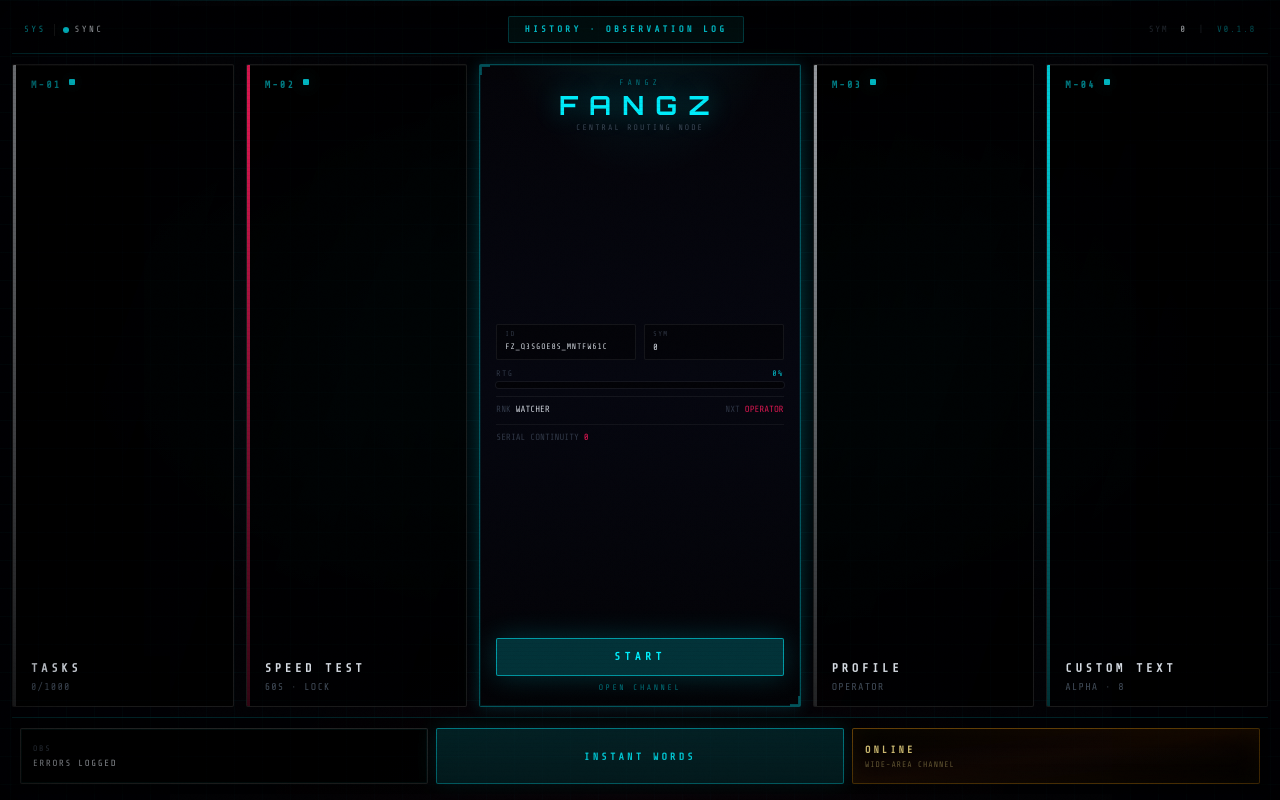
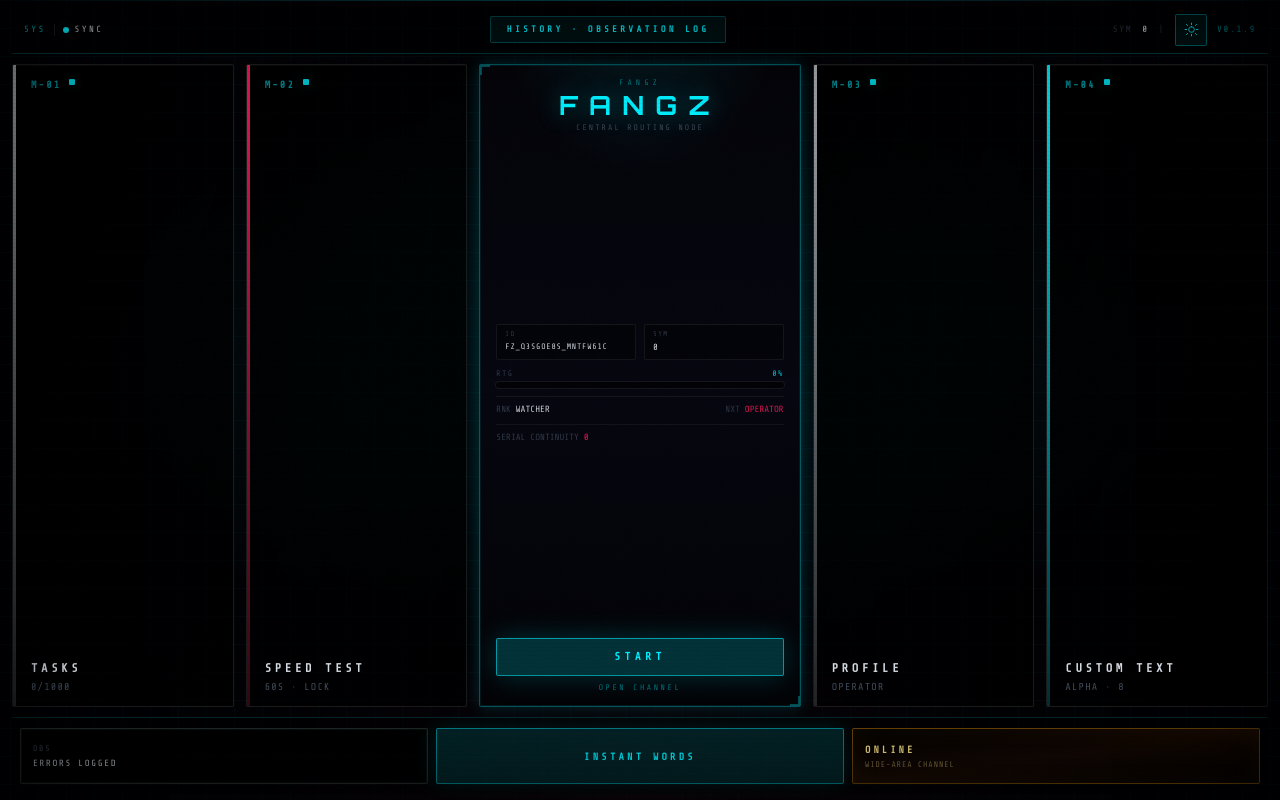
Before and after one commit to Z-oobastik-s/FangZ, a React (Vite) app: page / in a window 1280 px wide. Built offline with nearby package versions, Linux system fonts and the light colour scheme.

Commit message:
Update: 11.04.2026  2:48:53,85

```diff
--- a/index.html
+++ b/index.html
@@ -1,5 +1,5 @@
 <!doctype html>
-<html lang="en">
+<html lang="en" data-animations="on">
   <head>
     <meta charset="UTF-8" />
     <meta name="viewport" content="width=device-width, initial-scale=1, viewport-fit=cover" />
--- a/package.json
+++ b/package.json
@@ -1,7 +1,7 @@
 {
   "name": "fangz",
   "private": true,
-  "version": "0.1.8",
+  "version": "0.1.9",
   "type": "module",
   "scripts": {
     "dev": "vite",
--- a/src/app/App.tsx
+++ b/src/app/App.tsx
@@ -5,6 +5,7 @@ import { MainHub, type HubPanel } from '../features/hub/MainHub';
 import { buildTrainerStateFromSession } from '../features/trainer/trainerInit';
 import { AmbientProvider } from '../shared/ambient/AmbientContext';
 import { I18nProvider } from '../shared/i18n/I18nContext';
+import { AnimationPreferenceProvider } from '../shared/perf/animationPreference';
 import { FxTierRoot } from '../shared/perf/FxTierRoot';
 
 const TypingTrainer = lazy(async () => {
@@ -67,6 +68,7 @@ function HubOrTrainer() {
 export function App() {
   return (
     <I18nProvider>
+      <AnimationPreferenceProvider>
         <AmbientProvider>
           <FangzProvider>
             <>
@@ -82,6 +84,7 @@ export function App() {
             </>
           </FangzProvider>
         </AmbientProvider>
+      </AnimationPreferenceProvider>
     </I18nProvider>
   );
 }
--- /dev/null
+++ b/src/features/hub/HubAnimationsToggle.tsx
@@ -0,0 +1,51 @@
+import { memo } from 'react';
+import { useAnimationPreference } from '../../shared/perf/animationPreference';
+import { useI18n } from '../../shared/i18n/I18nContext';
+
+/** Compact control for global motion; matches hub strip next to version label. */
+export const HubAnimationsToggle = memo(function HubAnimationsToggle() {
+  const { animationsEnabled, toggleAnimations } = useAnimationPreference();
+  const { t } = useI18n();
+
+  return (
+    <button
+      type="button"
+      onClick={toggleAnimations}
+      className={[
+        'inline-flex h-7 w-7 shrink-0 items-center justify-center rounded-sm border font-mono transition-colors sm:h-8 sm:w-8',
+        animationsEnabled
+          ? 'border-acid/35 bg-acid/[0.06] text-acid hover:border-acid/55 hover:bg-acid/10'
+          : 'border-white/12 bg-black/50 text-ash/55 hover:border-acid/25 hover:text-ash/80',
+      ].join(' ')}
+      aria-pressed={animationsEnabled}
+      title={animationsEnabled ? t('animToggleDisableTitle') : t('animToggleEnableTitle')}
+    >
+      <span className="sr-only">
+        {animationsEnabled ? t('animToggleDisableTitle') : t('animToggleEnableTitle')}
+      </span>
+      <svg
+        viewBox="0 0 24 24"
+        className="h-4 w-4 sm:h-[17px] sm:w-[17px]"
+        fill="none"
+        stroke="currentColor"
+        strokeWidth="1.35"
+        strokeLinecap="round"
+        strokeLinejoin="round"
+        aria-hidden="true"
+      >
+        {animationsEnabled ? (
+          <>
+            <path d="M12 3v2M12 19v2M4.93 4.93l1.41 1.41M17.66 17.66l1.41 1.41M3 12h2M19 12h2M4.93 19.07l1.41-1.41M17.66 6.34l1.41-1.41" />
+            <path d="M12 8a4 4 0 1 0 0 8 4 4 0 0 0 0-8Z" opacity="0.85" />
+          </>
+        ) : (
+          <>
+            <path d="M12 3v2M12 19v2M4.93 4.93l1.41 1.41M17.66 17.66l1.41 1.41M3 12h2M19 12h2M4.93 19.07l1.41-1.41M17.66 6.34l1.41-1.41" opacity="0.35" />
+            <path d="M12 8a4 4 0 1 0 0 8 4 4 0 0 0 0-8Z" opacity="0.35" />
+            <path d="M5 5l14 14" strokeWidth="1.5" />
+          </>
+        )}
+      </svg>
+    </button>
+  );
+});
--- a/src/features/hub/MainHub.tsx
+++ b/src/features/hub/MainHub.tsx
@@ -6,6 +6,7 @@ import type { FangzSave } from '../../shared/persistence/fangzStore';
 import { GENERATOR_MODES, type GeneratorMode } from '../../shared/game/generatorMode';
 import { rankFromChars, rankProgress, type RankId } from '../../shared/game/rank';
 import { useI18n } from '../../shared/i18n/I18nContext';
+import { HubAnimationsToggle } from './HubAnimationsToggle';
 
 export type HubPanel = 'none' | 'history' | 'online' | 'profile' | 'quests' | 'custom';
 
@@ -155,10 +156,11 @@ function MainHubView({ panel, setPanel, onEnter }: Props) {
         >
           {t('hubTileHistory')} · {t('hubHistoryHead')}
         </button>
-        <div className="flex shrink-0 items-baseline gap-2 font-mono text-[8px] uppercase tracking-[0.18em] text-ash/55 sm:gap-3 sm:text-[9px]">
+        <div className="flex shrink-0 items-center gap-1.5 font-mono text-[8px] uppercase tracking-[0.18em] text-ash/55 sm:gap-2.5 sm:text-[9px]">
           <span className="hidden text-ash/40 sm:inline">sym</span>
           <span className="tabular-nums text-frost/90">{save.stats.totalChars}</span>
           <span className="hidden text-ash/35 sm:inline">|</span>
+          <HubAnimationsToggle />
           <span className="tabular-nums text-acid/50">v{pkg.version}</span>
         </div>
       </header>
--- a/src/index.css
+++ b/src/index.css
@@ -247,6 +247,16 @@
       animation: none !important;
     }
   }
+
+  /* Manual hub toggle: stop all motion (overrides Tailwind animations and CSS keyframes). */
+  [data-animations='off'],
+  [data-animations='off'] *,
+  [data-animations='off'] *::before,
+  [data-animations='off'] *::after {
+    animation: none !important;
+    transition: none !important;
+    scroll-behavior: auto !important;
+  }
 }
 
 @keyframes fzScan {
--- a/src/main.tsx
+++ b/src/main.tsx
@@ -2,7 +2,10 @@ import { StrictMode } from 'react';
 import { createRoot } from 'react-dom/client';
 import { App } from './app/App';
 import './index.css';
+import { applyAnimationsAttrFromStorage } from './shared/perf/animationPreference';
 import { startVersionCheck } from './versionCheck';
+
+applyAnimationsAttrFromStorage();
 
 const el = document.getElementById('root');
 if (!el) throw new Error('root missing');
--- a/src/shared/i18n/messages.ts
+++ b/src/shared/i18n/messages.ts
@@ -73,7 +73,9 @@ export type MessageKey =
   | 'rankOperator'
   | 'rankPredator'
   | 'rankCore'
-  | 'hubStreak';
+  | 'hubStreak'
+  | 'animToggleDisableTitle'
+  | 'animToggleEnableTitle';
 
 const catalog: Record<Locale, Record<MessageKey, string>> = {
   en: {
@@ -152,6 +154,8 @@ const catalog: Record<Locale, Record<MessageKey, string>> = {
     rankPredator: 'predator',
     rankCore: 'core',
     hubStreak: 'serial continuity',
+    animToggleDisableTitle: 'Turn off all site animations',
+    animToggleEnableTitle: 'Turn on all site animations',
   },
   uk: {
     appAria: 'FangZ: захоплення набору',
@@ -229,6 +233,8 @@ const catalog: Record<Locale, Record<MessageKey, string>> = {
     rankPredator: 'хижак',
     rankCore: 'ядро',
     hubStreak: 'серійна безперервність',
+    animToggleDisableTitle: 'Вимкнути всі анімації сайту',
+    animToggleEnableTitle: 'Увімкнути всі анімації сайту',
   },
   ru: {
     appAria: 'FangZ: захват ввода',
@@ -306,6 +312,8 @@ const catalog: Record<Locale, Record<MessageKey, string>> = {
     rankPredator: 'хищник',
     rankCore: 'ядро',
     hubStreak: 'серийная непрерывность',
+    animToggleDisableTitle: 'Выключить все анимации сайта',
+    animToggleEnableTitle: 'Включить все анимации сайта',
   },
 };
 
--- /dev/null
+++ b/src/shared/perf/animationPreference.tsx
@@ -0,0 +1,71 @@
+import {
+  createContext,
+  useCallback,
+  useContext,
+  useLayoutEffect,
+  useMemo,
+  useState,
+  type ReactNode,
+} from 'react';
+
+const STORAGE_KEY = 'fangz-animations';
+
+function readStored(): boolean {
+  try {
+    const v = localStorage.getItem(STORAGE_KEY);
+    if (v === '0') return false;
+    return true;
+  } catch {
+    return true;
+  }
+}
+
+/** Call before React mounts so the first paint respects saved preference. */
+export function applyAnimationsAttrFromStorage(): void {
+  if (typeof document === 'undefined') return;
+  document.documentElement.setAttribute('data-animations', readStored() ? 'on' : 'off');
+}
+
+type AnimationPreferenceValue = {
+  animationsEnabled: boolean;
+  setAnimationsEnabled: (v: boolean) => void;
+  toggleAnimations: () => void;
+};
+
+const AnimationPreferenceContext = createContext<AnimationPreferenceValue | null>(null);
+
+export function AnimationPreferenceProvider({ children }: { children: ReactNode }) {
+  const [animationsEnabled, setAnimationsEnabled] = useState(readStored);
+
+  useLayoutEffect(() => {
+    document.documentElement.setAttribute('data-animations', animationsEnabled ? 'on' : 'off');
+    try {
+      localStorage.setItem(STORAGE_KEY, animationsEnabled ? '1' : '0');
+    } catch {
+      /* ignore */
+    }
+  }, [animationsEnabled]);
+
+  const toggleAnimations = useCallback(() => {
+    setAnimationsEnabled((v) => !v);
+  }, []);
+
+  const value = useMemo(
+    () => ({
+      animationsEnabled,
+      setAnimationsEnabled,
+      toggleAnimations,
+    }),
+    [animationsEnabled, toggleAnimations],
+  );
+
+  return (
+    <AnimationPreferenceContext.Provider value={value}>{children}</AnimationPreferenceContext.Provider>
+  );
+}
+
+export function useAnimationPreference(): AnimationPreferenceValue {
+  const ctx = useContext(AnimationPreferenceContext);
+  if (!ctx) throw new Error('useAnimationPreference requires AnimationPreferenceProvider');
+  return ctx;
+}
```
Lines whose indentation alone changed are shown as unchanged.
